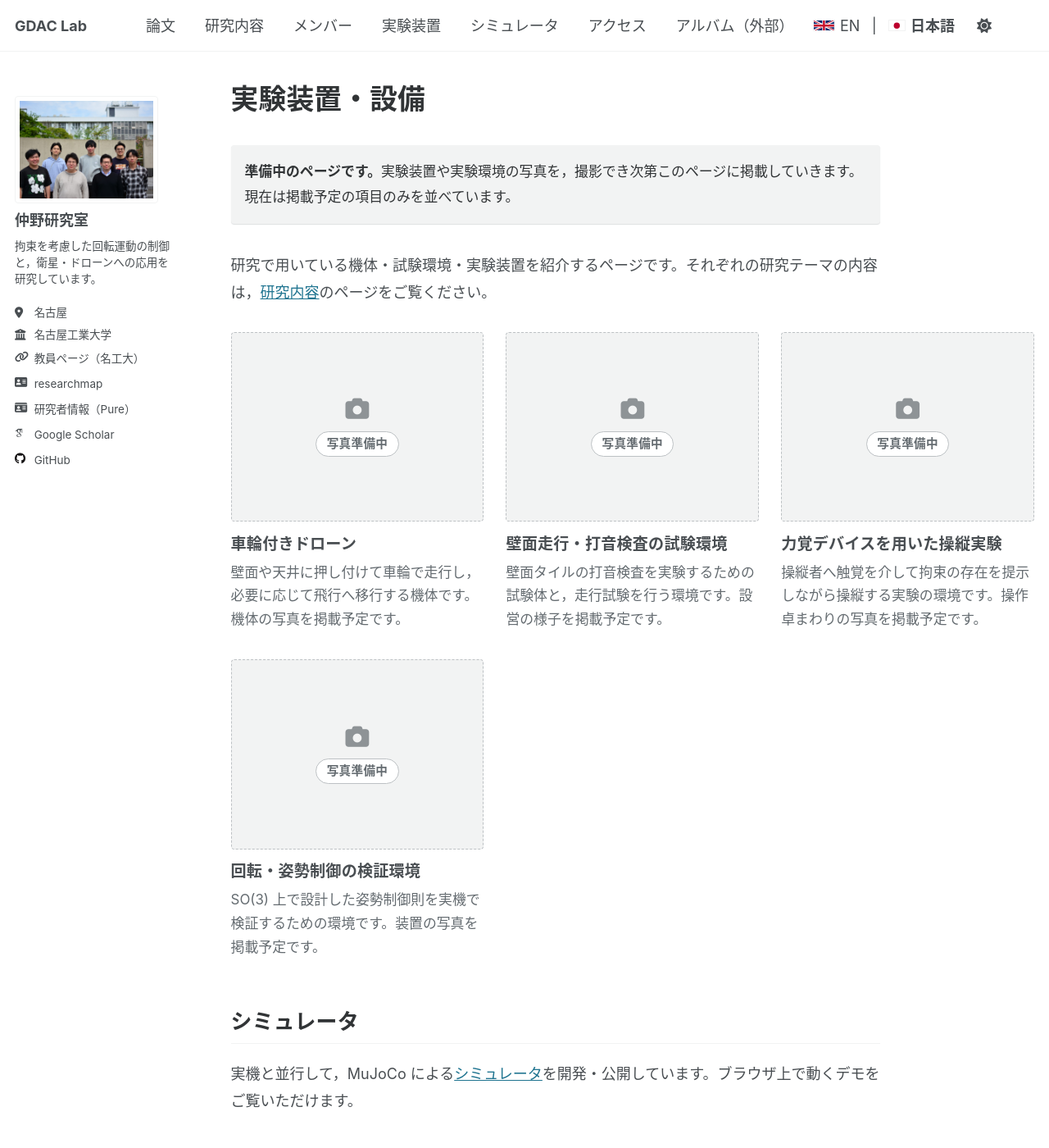
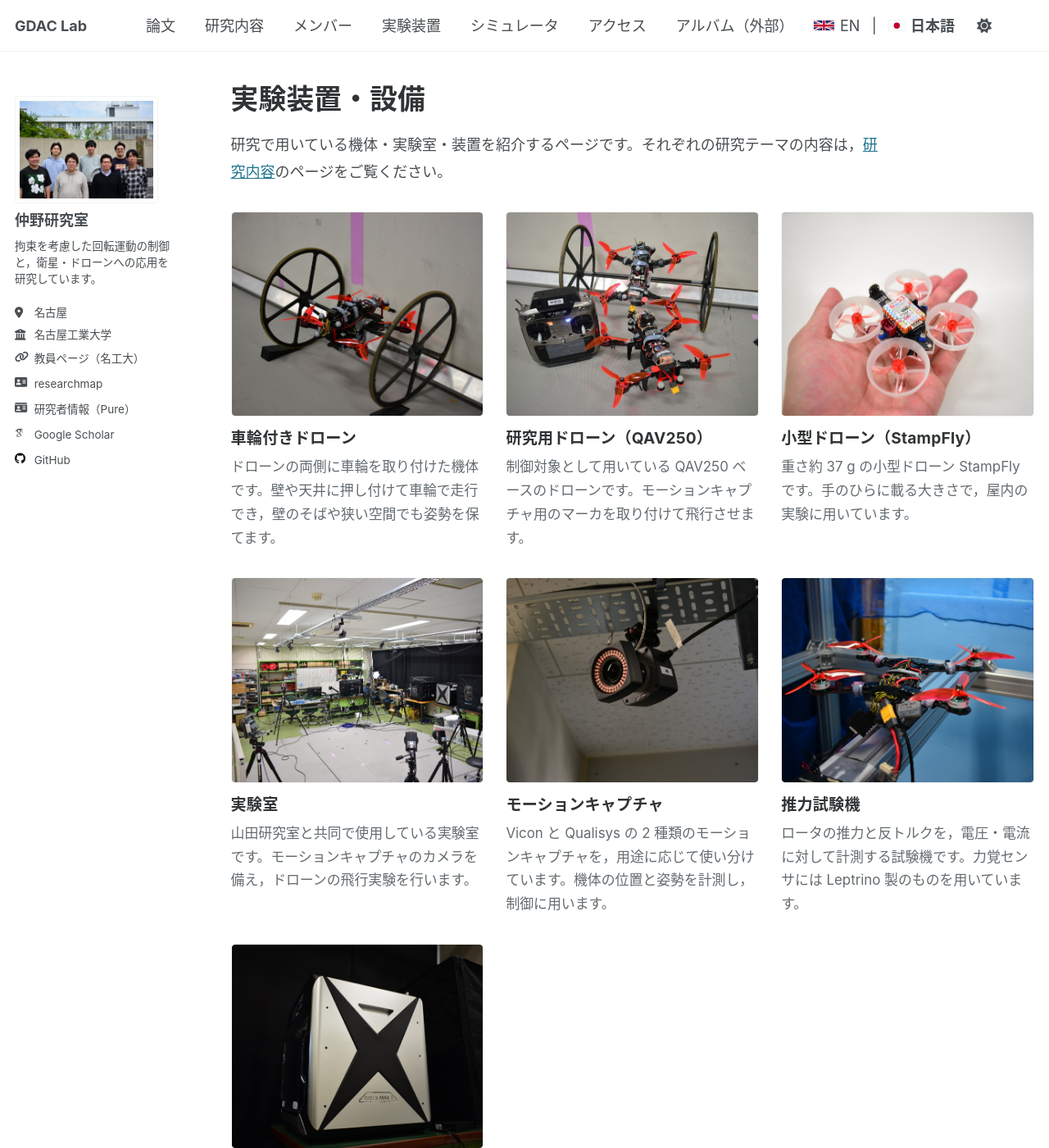
Before and after one commit to GDAC-Lab/gdac-lab.github.io, a Jekyll site: the page built from _pages/ja/facilities.md, in a window 1280 px wide and 1400 px high. Shown: the whole window at 82% size. Built offline with Jekyll 4.4.1, drawn with Linux system fonts in a browser that asks for light colours; some of the changed text lies outside the part shown.

Commit message:
Fill the facilities gallery with photographs from the lab blog
Seven photographs from the May 2026 posts on the lab's own Blogger album
(the wheeled drone, the QAV250 fleet, StampFly, the shared experiment
room, a Vicon camera, the thrust test stand and a 3D printer), cropped
to the gallery's 4:3 frame at 1424×1068 and described in both languages
from the posts' own text. The three setups still without a photograph
are mentioned in a sentence under the gallery instead of as empty tiles,
and the page loses its under-construction notice; the home page's
facilities blurb follows. Also packs each card's caption from the top,
so titles in one row line up.

```diff
--- a/_data/facilities.yml
+++ b/_data/facilities.yml
@@ -3,56 +3,124 @@
 #
 # 写真を追加する手順 / How to add a photo
 #   1. 画像を images/facilities/ に置きます。
-#      横 1600px 程度・JPEG（品質 78 前後）を目安にしてください。サイトを軽く保つためです。
+#      横 1424 × 縦 1068（4:3）の JPEG（品質 80 前後）を目安にしてください。ギャラリーは 4:3 の枠で
+#      表示するので，元の写真をその比率に切り抜いておくと意図した構図で表示されます。
 #   2. 下の該当する項目に image: を書きます。images/ からの相対パスです。
 #        image: "facilities/wheeled-drone.jpg"
 #   3. width: / height: に画像の実寸を入れます。読み込み中のガタつきを防ぐためのものです。
 #   4. alt_ja: / alt_en: に，写真に何が写っているかを一文で書きます。
 #
-#   image: が空の項目は「準備中」のカードとして表示されます。項目そのものを消す必要はありません。
-#   An item with no `image` renders as a "coming soon" card, so the list can be
+#   image: が空の項目は「写真準備中」のカードとして表示されます。項目そのものを消す必要はありません。
+#   An item with no `image` renders as a "photo coming soon" card, so the list can be
 #   filled in one photo at a time.
 #
 # 項目を増やすとき / To add an item
 #   items: の末尾に，下のテンプレート（コメントアウトしてあります）をコピーして使ってください。
 #   並び順はこのファイルの順序がそのまま表示順になります。
+#
+# 現在の写真は研究室ブログ（https://gdaclab.blogspot.com/）の 2026 年 5 月の記事から取り込んだものです。
 
 items:
   - id: wheeled-drone
     title_ja: "車輪付きドローン"
-    title_en: "Wheeled drones"
-    body_ja: "壁面や天井に押し付けて車輪で走行し，必要に応じて飛行へ移行する機体です。機体の写真を掲載予定です。"
-    body_en: "Vehicles that press against a wall or ceiling, travel on their wheels, and transition to flight as required. Photographs of the airframes will be added here."
-    image:
-    alt_ja:
-    alt_en:
+    title_en: "Wheeled drone"
+    body_ja: "ドローンの両側に車輪を取り付けた機体です。壁や天井に押し付けて車輪で走行でき，壁のそばや狭い空間でも姿勢を保てます。"
+    body_en: "A drone with a wheel on each side. Pressed against a wall or ceiling it travels on its wheels, and it holds its attitude close to walls and in narrow spaces."
+    image: "facilities/wheeled-drone.jpg"
+    width: 1424
+    height: 1068
+    alt_ja: "床に置かれた車輪付きドローン。左右に大きな車輪が付いている"
+    alt_en: "A wheeled drone on the floor, with a large wheel on each side"
 
-  - id: wall-testbed
-    title_ja: "壁面走行・打音検査の試験環境"
-    title_en: "Wall-running and hammering-inspection testbed"
-    body_ja: "壁面タイルの打音検査を実験するための試験体と，走行試験を行う環境です。設営の様子を掲載予定です。"
-    body_en: "The test specimens and the space used for hammering-inspection and wall-running experiments. Photographs of the setup will be added here."
-    image:
-    alt_ja:
-    alt_en:
+  - id: quadrotors
+    title_ja: "研究用ドローン（QAV250）"
+    title_en: "Research drones (QAV250)"
+    body_ja: "制御対象として用いている QAV250 ベースのドローンです。モーションキャプチャ用のマーカを取り付けて飛行させます。"
+    body_en: "QAV250-based drones used as the controlled vehicles. They fly with motion-capture markers attached."
+    image: "facilities/quadrotors-qav250.jpg"
+    width: 1424
+    height: 1068
+    alt_ja: "送信機と，マーカを付けた数機の QAV250 ドローン"
+    alt_en: "A transmitter and several QAV250 drones fitted with motion-capture markers"
 
-  - id: haptic-teleoperation
-    title_ja: "力覚デバイスを用いた操縦実験"
-    title_en: "Haptic teleoperation setup"
-    body_ja: "操縦者へ触覚を介して拘束の存在を提示しながら操縦する実験の環境です。操作卓まわりの写真を掲載予定です。"
-    body_en: "The station used for experiments in which the constraint is conveyed to the operator through haptic feedback. Photographs of the console will be added here."
-    image:
-    alt_ja:
-    alt_en:
+  - id: stampfly
+    title_ja: "小型ドローン（StampFly）"
+    title_en: "Small drone (StampFly)"
+    body_ja: "重さ約 37 g の小型ドローン StampFly です。手のひらに載る大きさで，屋内の実験に用いています。"
+    body_en: "StampFly, a small drone weighing about 37 g. It fits in the palm of a hand and is used for indoor experiments."
+    image: "facilities/stampfly.jpg"
+    width: 1424
+    height: 1068
+    alt_ja: "手のひらに載せた小型ドローン StampFly"
+    alt_en: "The StampFly small drone resting in a palm"
 
-  - id: attitude-control
-    title_ja: "回転・姿勢制御の検証環境"
-    title_en: "Rotational and attitude control verification"
-    body_ja: "SO(3) 上で設計した姿勢制御則を実機で検証するための環境です。装置の写真を掲載予定です。"
-    body_en: "The environment used to verify attitude control laws designed on SO(3) on real hardware. Photographs of the apparatus will be added here."
-    image:
-    alt_ja:
-    alt_en:
+  - id: experiment-room
+    title_ja: "実験室"
+    title_en: "Experiment room"
+    body_ja: "山田研究室と共同で使用している実験室です。モーションキャプチャのカメラを備え，ドローンの飛行実験を行います。"
+    body_en: "The experiment room shared with the Yamada Laboratory. It is equipped with motion-capture cameras and is where the drones fly."
+    image: "facilities/experiment-room.jpg"
+    width: 1424
+    height: 1068
+    alt_ja: "黒い幕とモーションキャプチャカメラに囲まれた実験室の飛行スペース"
+    alt_en: "The flight space of the experiment room, ringed by black curtains and motion-capture cameras"
+
+  - id: motion-capture
+    title_ja: "モーションキャプチャ"
+    title_en: "Motion capture"
+    body_ja: "Vicon と Qualisys の 2 種類のモーションキャプチャを，用途に応じて使い分けています。機体の位置と姿勢を計測し，制御に用います。"
+    body_en: "Two motion-capture systems, Vicon and Qualisys, are used depending on the experiment. They measure the position and attitude of the vehicles for control."
+    image: "facilities/motion-capture-vicon.jpg"
+    width: 1424
+    height: 1068
+    alt_ja: "天井のレールに取り付けられた Vicon のモーションキャプチャカメラ"
+    alt_en: "A Vicon motion-capture camera mounted on a ceiling rail"
+
+  - id: thrust-stand
+    title_ja: "推力試験機"
+    title_en: "Thrust test stand"
+    body_ja: "ロータの推力と反トルクを，電圧・電流に対して計測する試験機です。力覚センサには Leptrino 製のものを用いています。"
+    body_en: "A stand that measures rotor thrust and reaction torque against voltage and current, using a Leptrino force sensor."
+    image: "facilities/thrust-test-stand.jpg"
+    width: 1424
+    height: 1068
+    alt_ja: "アルミフレームの推力試験機に固定されたドローン"
+    alt_en: "A drone fixed to the aluminum-frame thrust test stand"
+
+  - id: printers
+    title_ja: "3D プリンタ"
+    title_en: "3D printers"
+    body_ja: "機体の部品を製作するための 3D プリンタです。3 機を用途に応じて使い分けています。"
+    body_en: "3D printers for making airframe parts. Three machines are used according to the job."
+    image: "facilities/3d-printers.jpg"
+    width: 1424
+    height: 1068
+    alt_ja: "実験室に置かれた 3D プリンタ"
+    alt_en: "One of the 3D printers in the experiment room"
+
+# --- 写真待ちの項目 / items awaiting photographs -------------------------------
+# 写真が撮れたら，先頭の "# " を外して items: に戻してください。
+#
+#  - id: wall-testbed
+#    title_ja: "壁面走行・打音検査の試験環境"
+#    title_en: "Wall-running and hammering-inspection testbed"
+#    body_ja: "壁面タイルの打音検査を実験するための試験体と，走行試験を行う環境です。"
+#    body_en: "The test specimens and the space used for hammering-inspection and wall-running experiments."
+#    image:
+#
+#  - id: haptic-teleoperation
+#    title_ja: "力覚デバイスを用いた操縦実験"
+#    title_en: "Haptic teleoperation setup"
+#    body_ja: "操縦者へ触覚を介して拘束の存在を提示しながら操縦する実験の環境です。"
+#    body_en: "The station used for experiments in which the constraint is conveyed to the operator through haptic feedback."
+#    image:
+#
+#  - id: attitude-control
+#    title_ja: "回転・姿勢制御の検証環境"
+#    title_en: "Rotational and attitude control verification"
+#    body_ja: "SO(3) 上で設計した姿勢制御則を実機で検証するための環境です。"
+#    body_en: "The environment used to verify attitude control laws designed on SO(3) on real hardware."
+#    image:
 
 # --- テンプレート / template -------------------------------------------------
 # 先頭の "# " を外し，items: の下（他の項目と同じ字下げ）に置いてください。
@@ -63,7 +131,7 @@ items:
 #    body_ja: "一〜二文の説明。"
 #    body_en: "One or two sentences."
 #    image: "facilities/shortname-in-ascii.jpg"
-#    width: 1600
-#    height: 1200
+#    width: 1424
+#    height: 1068
 #    alt_ja: "写真の内容を一文で。"
 #    alt_en: "One sentence describing the photograph."
--- a/_pages/ja/facilities.md
+++ b/_pages/ja/facilities.md
@@ -9,12 +9,11 @@ lang_ref: facilities
 
 {% include base_path %}
 
-**準備中のページです。**実験装置や実験環境の写真を，撮影でき次第このページに掲載していきます。現在は掲載予定の項目のみを並べています。
-{: .notice}
-
-研究で用いている機体・試験環境・実験装置を紹介するページです。それぞれの研究テーマの内容は，[研究内容]({{ base_path }}/ja/research/)のページをご覧ください。
+研究で用いている機体・実験室・装置を紹介するページです。それぞれの研究テーマの内容は，[研究内容]({{ base_path }}/ja/research/)のページをご覧ください。
 
 {% include facility-gallery.html %}
+
+このほか，壁面走行・打音検査の試験環境，力覚デバイスを用いた操縦実験の環境，姿勢制御の検証装置があります。写真は撮影でき次第追加します。
 
 ## シミュレータ
 
--- a/_sass/layout/_gallery.scss
+++ b/_sass/layout/_gallery.scss
@@ -32,6 +32,12 @@
   margin: 0;
   display: flex;
   flex-direction: column;
+  /* The base `figure` rule is a flex row with space-between; in a column that
+     sank a short caption to the bottom of the grid row, so titles in the same
+     row sat at different heights. Pack from the top. */
+  justify-content: flex-start;
+  align-items: stretch;
+  flex-wrap: nowrap;
   height: 100%;
 }
 
```
Also changed, not shown: _includes/home-extra.html (+4 -4 lines), _pages/facilities.md (+3 -4 lines), images/facilities/3d-printers.jpg (added), images/facilities/experiment-room.jpg (added), images/facilities/motion-capture-vicon.jpg (added), images/facilities/quadrotors-qav250.jpg (added), images/facilities/stampfly.jpg (added), images/facilities/thrust-test-stand.jpg (added), images/facilities/wheeled-drone.jpg (added).
